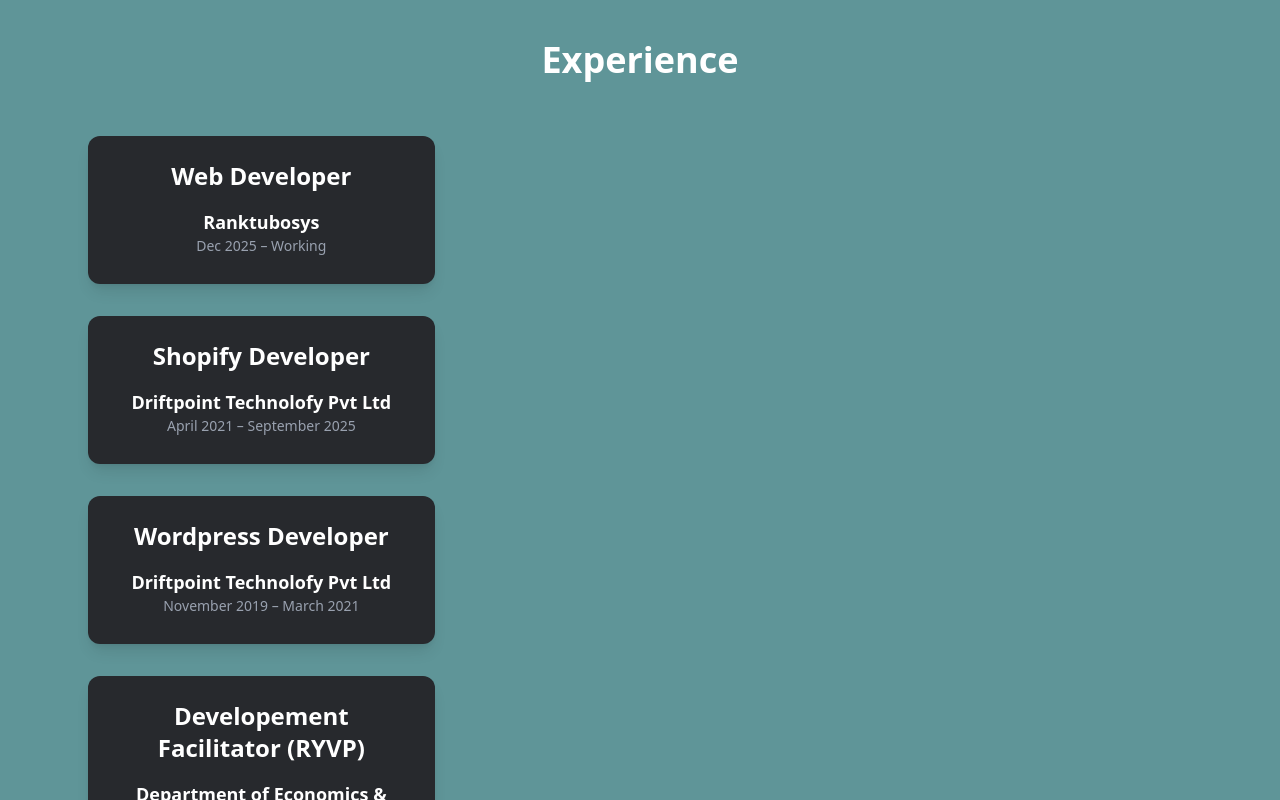
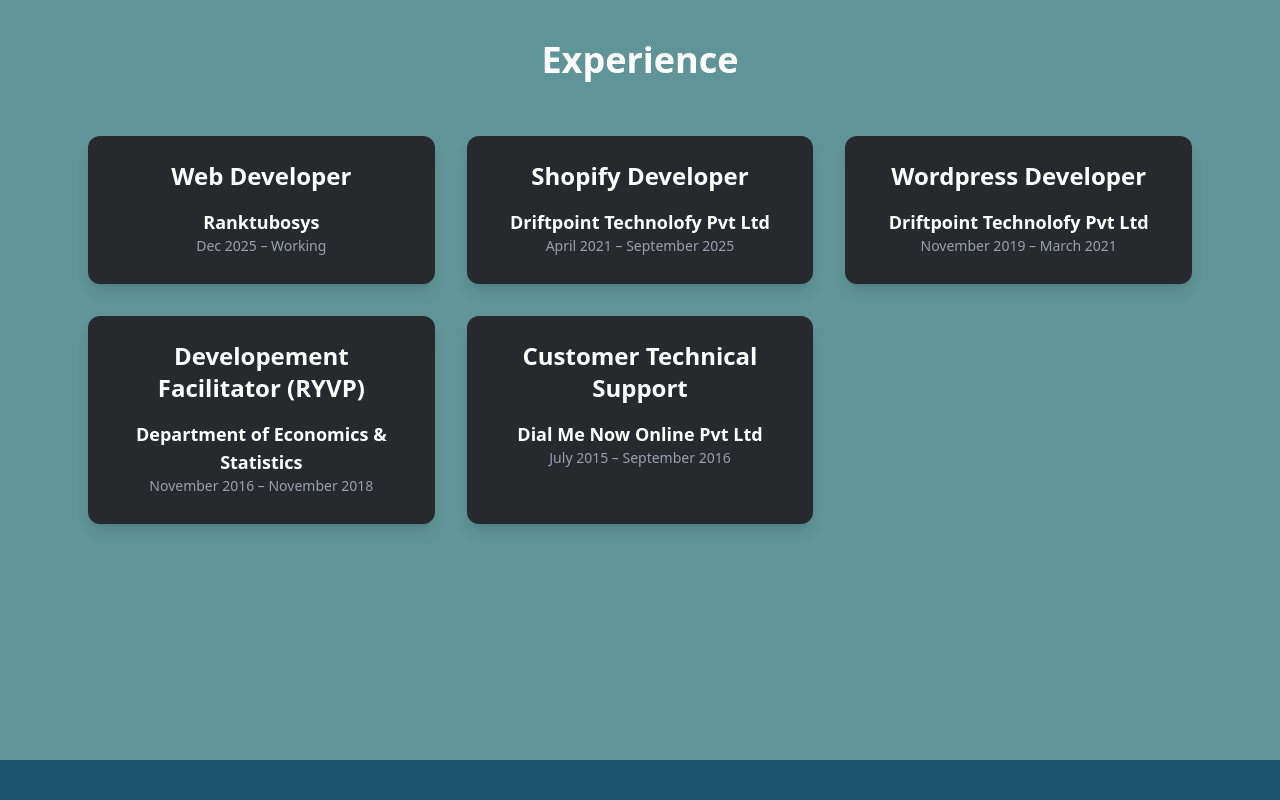
Before and after one commit to vasudevtaunk70/My-Resume, a React (Vite) app: page / in a window 1280 px wide. Shown: the part 1640-2440 px from the top of the page. Built offline with nearby package versions, Linux system fonts and the light colour scheme.

Commit message:
Update Exp.jsx

```diff
--- a/src/component/Exp.jsx
+++ b/src/component/Exp.jsx
@@ -5,8 +5,8 @@
                 <h2 className="text-4xl font-bold text-center text-white mb-14">
                     Experience
                 </h2>
+                <div className="space-y-8">
                 <div class="grid grid-cols-1 md:grid-cols-2 lg:grid-cols-3 gap-8">
-                <div className="space-y-8">
                     <div className="bg-[#27292d] rounded-xl p-6 shadow-lg">
                         <h3 className="text-2xl font-semibold text-white">
                             Web Developer
```
